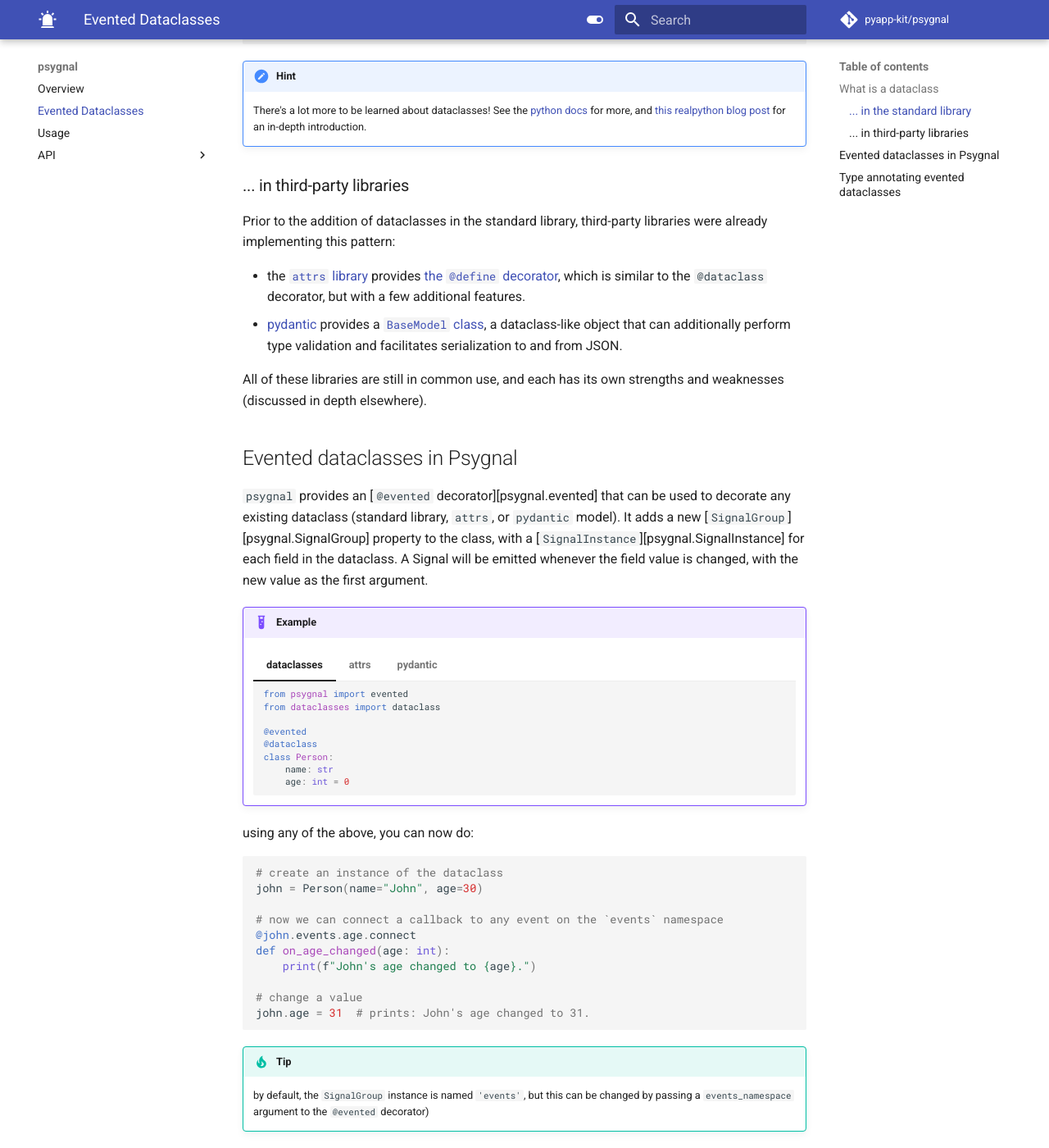
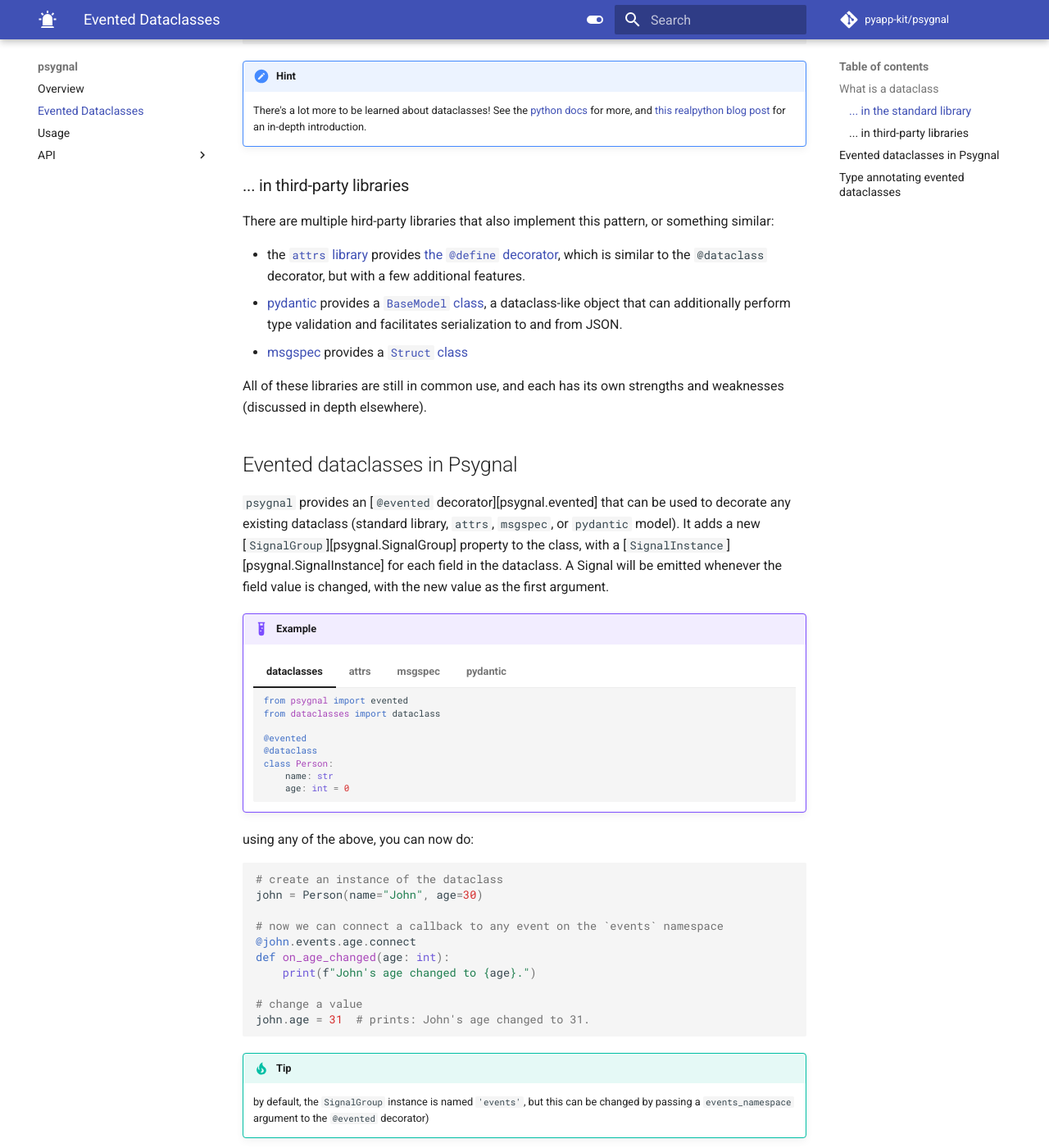
Before and after one commit to pyapp-kit/psygnal, an MkDocs documentation site: the page built from docs/dataclasses.md, in a window 1280 px wide and 1400 px high, scrolled down 1110 px. Shown: the whole window at 82% size. Built offline with MkDocs 1.6.1 and Material for MkDocs 9.7.7, drawn with Linux system fonts in a browser that asks for light colours; comment, search, counter and statistics services are not loaded.

Commit message:
feat: add support for msgspec Struct classes to evented decorator (#165)
* feat: add msgspec support

* style: add type

* fix: typing

* build: add msgspec to test deps

* docs: add to docs

* test: import or skip msgspec

* build: remove dupe dependecy

* build: add msgspec to mypyc

* build: try fix build

* build: fix build on 37

* test: add test coverage

````diff
--- a/docs/dataclasses.md
+++ b/docs/dataclasses.md
@@ -60,8 +60,8 @@
 
 ### ... in third-party libraries
 
-Prior to the addition of dataclasses in the standard library, third-party libraries
-were already implementing this pattern:
+There are multiple hird-party libraries that also implement this pattern, or
+something similar:
 
 - the [`attrs` library](https://www.attrs.org/en/stable/) provides [the `@define`
   decorator](https://www.attrs.org/en/stable/overview.html), which is similar to
@@ -70,6 +70,8 @@
   [`BaseModel` class](https://pydantic-docs.helpmanual.io/usage/models/),
   a dataclass-like object that can additionally perform type validation and facilitates
   serialization to and from JSON.
+- [msgspec](https://jcristharif.com/msgspec/) provides a
+  [`Struct` class](https://jcristharif.com/msgspec/structs.html)
 
 All of these libraries are still in common use, and each has its own
 strengths and weaknesses (discussed in depth elsewhere).
@@ -77,11 +79,11 @@
 ## Evented dataclasses in Psygnal
 
 `psygnal` provides an [`@evented` decorator][psygnal.evented] that can be used
-to decorate any existing dataclass (standard library, `attrs`, or `pydantic`
-model). It adds a new [`SignalGroup`][psygnal.SignalGroup] property to the
-class, with a [`SignalInstance`][psygnal.SignalInstance] for each field in the
-dataclass.  A Signal will be emitted whenever the field value is changed, with
-the new value as the first argument.
+to decorate any existing dataclass (standard library, `attrs`, `msgspec`, or
+`pydantic` model). It adds a new [`SignalGroup`][psygnal.SignalGroup] property
+to the class, with a [`SignalInstance`][psygnal.SignalInstance] for each field
+in the dataclass.  A Signal will be emitted whenever the field value is changed,
+with the new value as the first argument.
 
 !!! example
 
@@ -107,6 +109,18 @@
         @evented
         @define
         class Person:
+            name: str
+            age: int = 0
+        ```
+
+    === "msgspec"
+
+        ```python
+        from psygnal import evented
+        import msgspec
+
+        @evented
+        class Person(msgspec.Struct):
             name: str
             age: int = 0
         ```
````
Also changed, not shown: pyproject.toml (+22 -9 lines), 2 other files.
